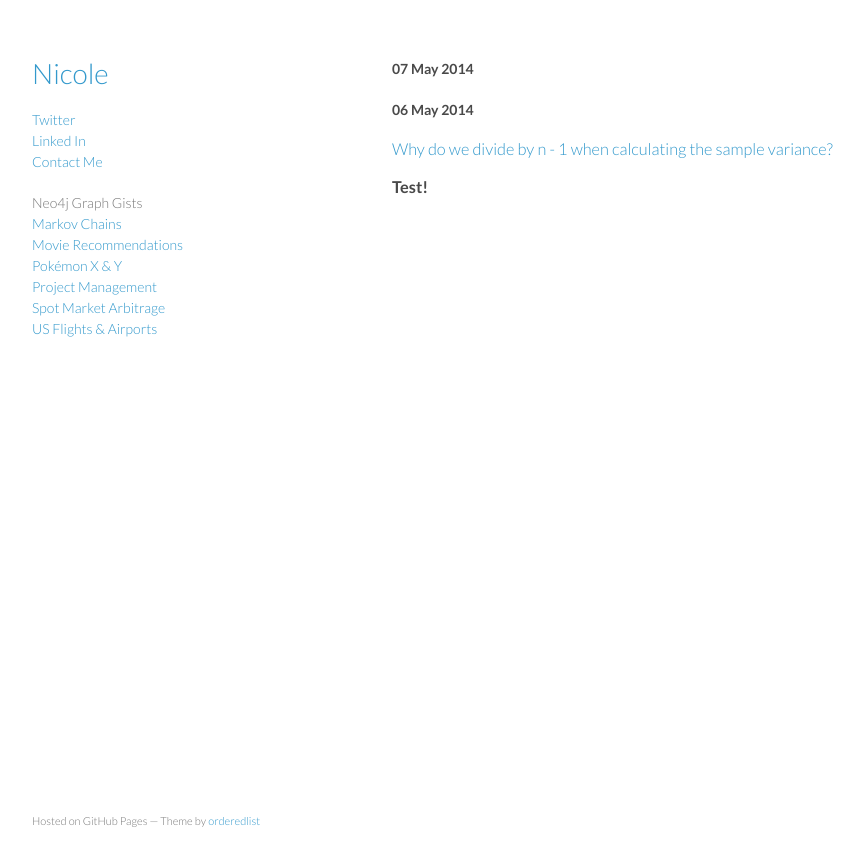
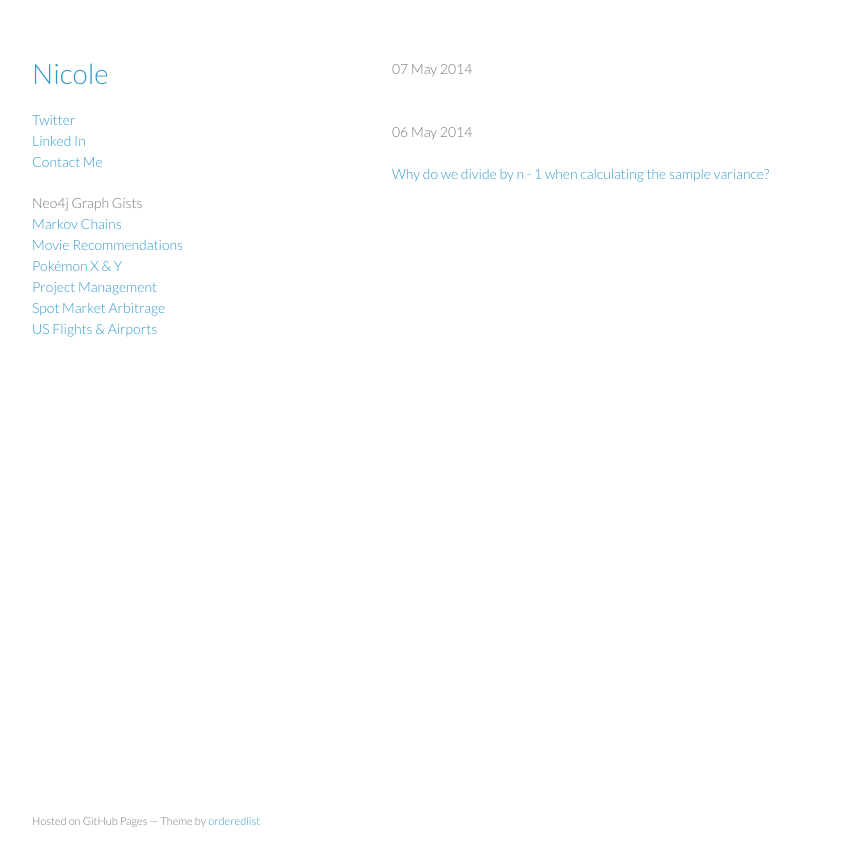
Before and after one commit to nicolewhite/nicolewhite.github.io_old, a Jekyll site: the page built from index.html, in a window 1280 px wide. Shown: the top 866 px of the page, without its empty margins (178-1042 px from the left). Built offline with Jekyll 4.4.1, drawn with Linux system fonts in a browser that asks for light colours; Markdown is read by kramdown in place of the engine named in the settings.

Commit message:
index.html

```diff
--- a/index.html
+++ b/index.html
@@ -3,7 +3,6 @@
 ---
 
 {% for post in site.posts %}
-	<h4>{{ post.date | date_to_long_string }}</h4>
-	<h3><a href="{{ post.url }}">{{ post.title }}</a></h3>
-    <p>{{ post.excerpt }}</p>
+	{{ post.date | date_to_long_string }}<br>
+	<br><a href="{{ post.url }}">{{ post.title }}</a><br>
 {% endfor %}
```
Also changed, not shown: _posts/2014-04-14-data-things-in-python-part-1.md (+0 -1 lines).
